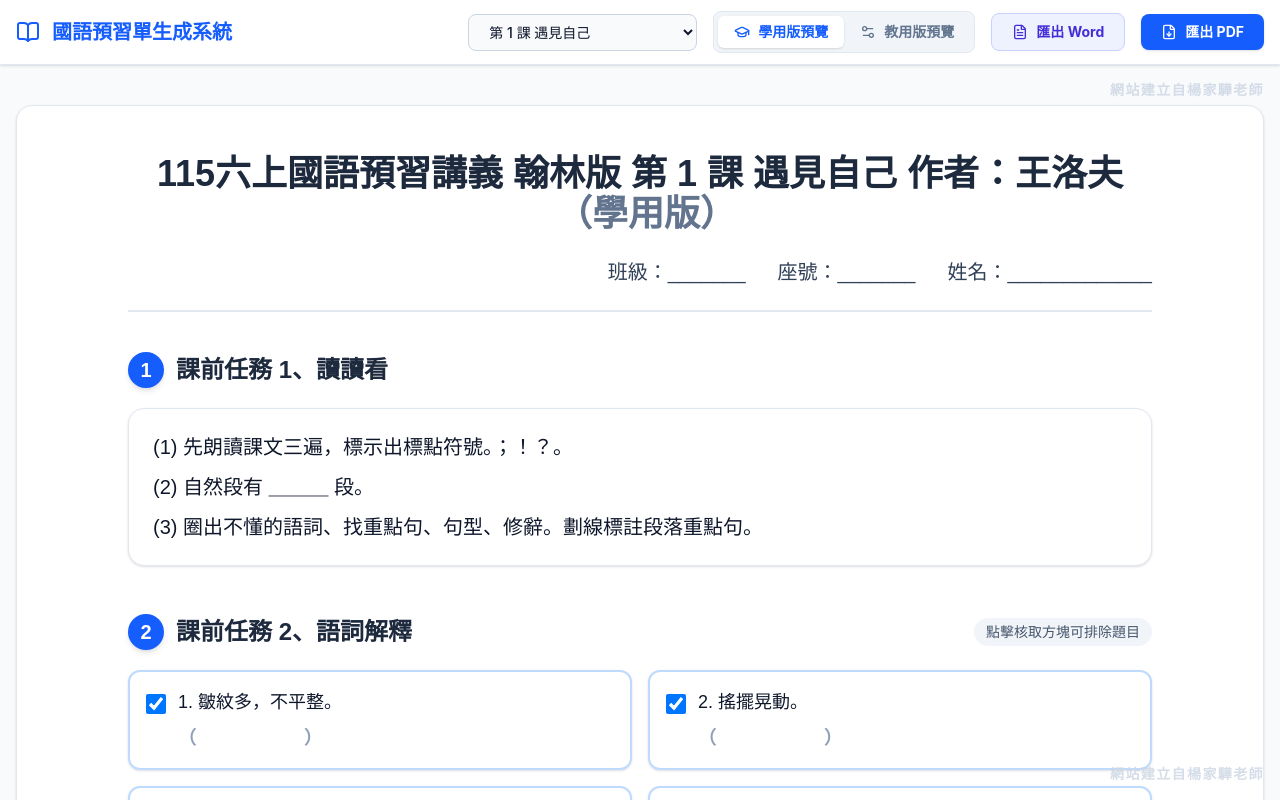
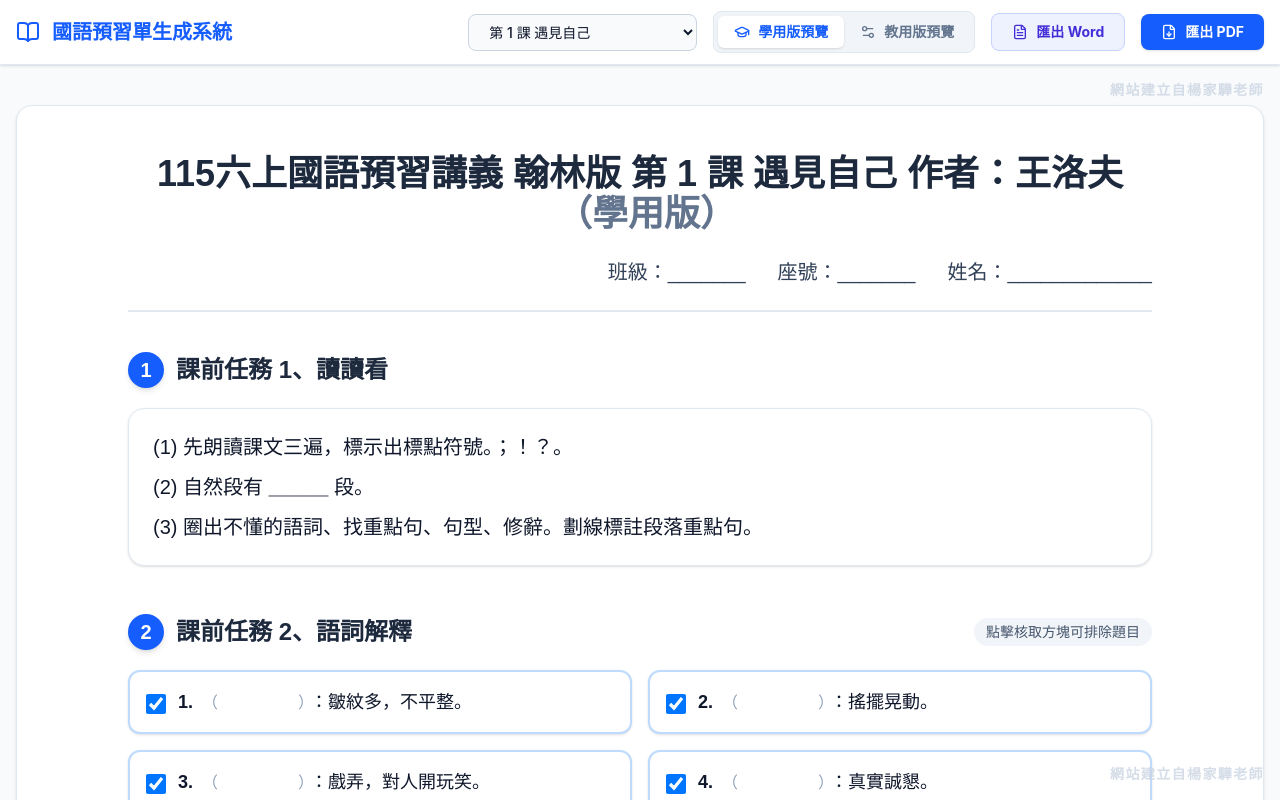
Before and after one commit to chy23/study-guide-generator, a React (Vite) app: page / in a window 1280 px wide. Shown: the top 800 px of the page. Built offline with nearby package versions, Linux system fonts and the light colour scheme.

Commit message:
任務二版面微調

```diff
--- a/src/components/LessonViewer.jsx
+++ b/src/components/LessonViewer.jsx
@@ -18,14 +18,13 @@ const LessonViewer = ({ lesson, selections, toggleSelection, isTeacherMode }) =>
       <div key={index} className={`flex items-start gap-3 p-4 rounded-xl border-2 transition-all ${isSelected ? 'border-blue-200 bg-white shadow-sm' : 'border-slate-200 bg-slate-50 opacity-40 grayscale hover:opacity-70'}`}>
         <input type="checkbox" checked={isSelected} onChange={() => toggleSelection('vocab', index)} className="mt-1.5 w-5 h-5 text-blue-600 rounded border-gray-300 cursor-pointer" />
         <div>
-          <span className="text-lg">{getDisplayIndex('vocab', index)}{v.meaning}</span>
-          <div className="mt-2 text-lg font-bold">
-            {isTeacherMode ? (
-              <span className="text-red-600 underline decoration-red-600 decoration-2 underline-offset-4 tracking-widest">{v.word}</span>
-            ) : (
-              <span className="text-slate-400">（　　　　　　）</span>
-            )}
-          </div>
+          <span className="text-lg font-bold mr-1">{getDisplayIndex('vocab', index)}</span>
+          {isTeacherMode ? (
+            <span className="text-red-600 font-bold underline decoration-red-600 decoration-2 underline-offset-4 tracking-widest mr-1">{v.word}</span>
+          ) : (
+            <span className="text-slate-400 mr-1">（　　　　　）</span>
+          )}
+          <span className="text-lg">：{v.meaning}</span>
         </div>
       </div>
     );
```
